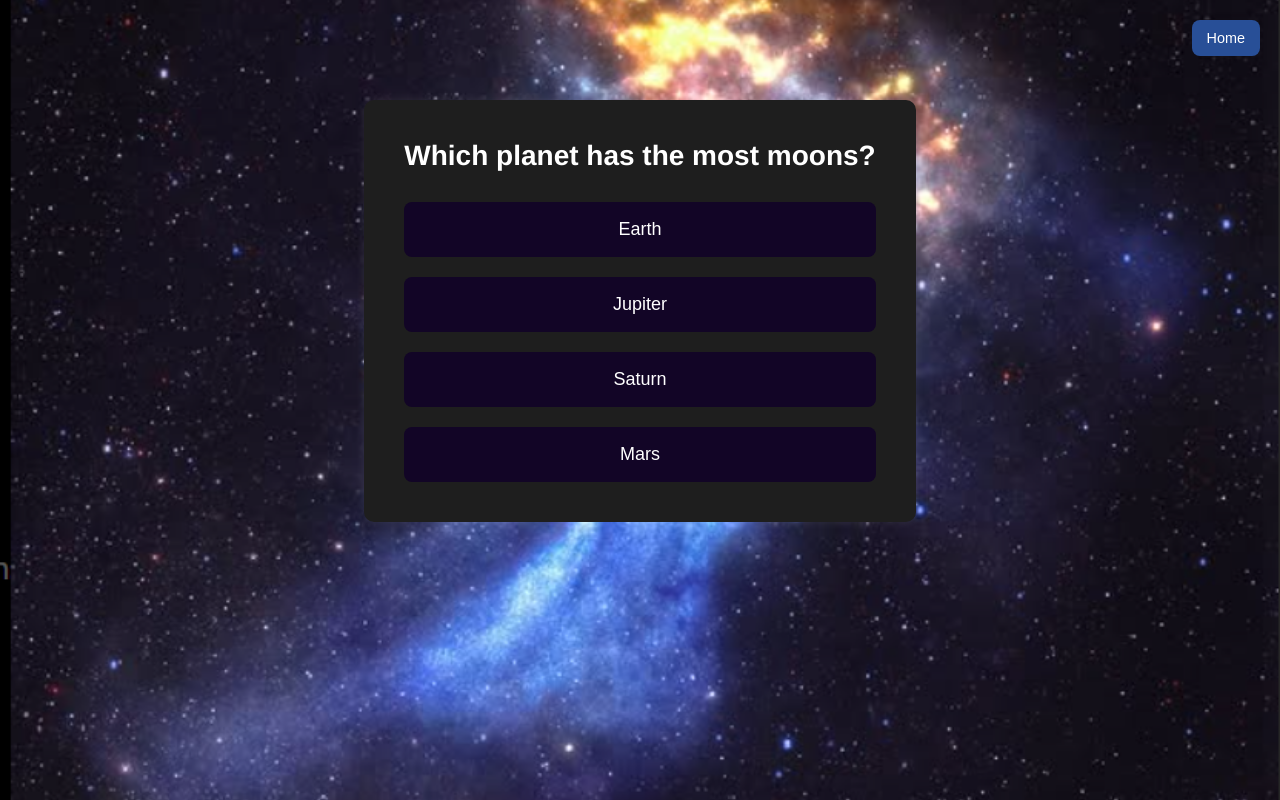
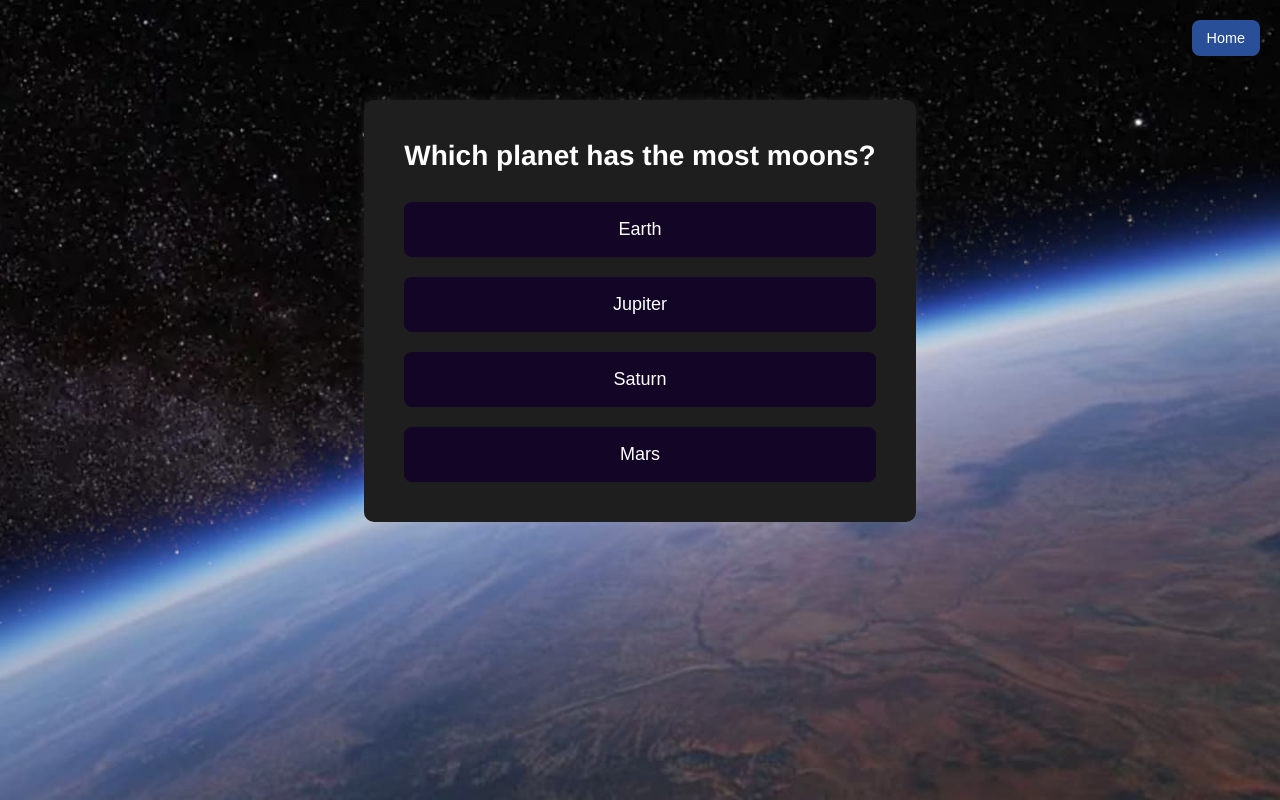
Before and after one commit to regenpalkar28/GalacticGazette, a plain HTML site: page quiz.html in a window 1280 px wide. Drawn offline with Linux system fonts and the light colour scheme.

Commit message:
changed bg image in quiz

```diff
--- a/quiz.css
+++ b/quiz.css
@@ -11,7 +11,7 @@ body {
     min-height: 100vh;
     display: flex;
     flex-direction: column;
-    background-image: url(images/quizbg.png);
+    background-image: url(images/quiz_link_bg.jpeg);
     background-size: cover;
     background-position: center;
 }
```
Also changed, not shown: images/quiz_link_bg.jpeg (added).
